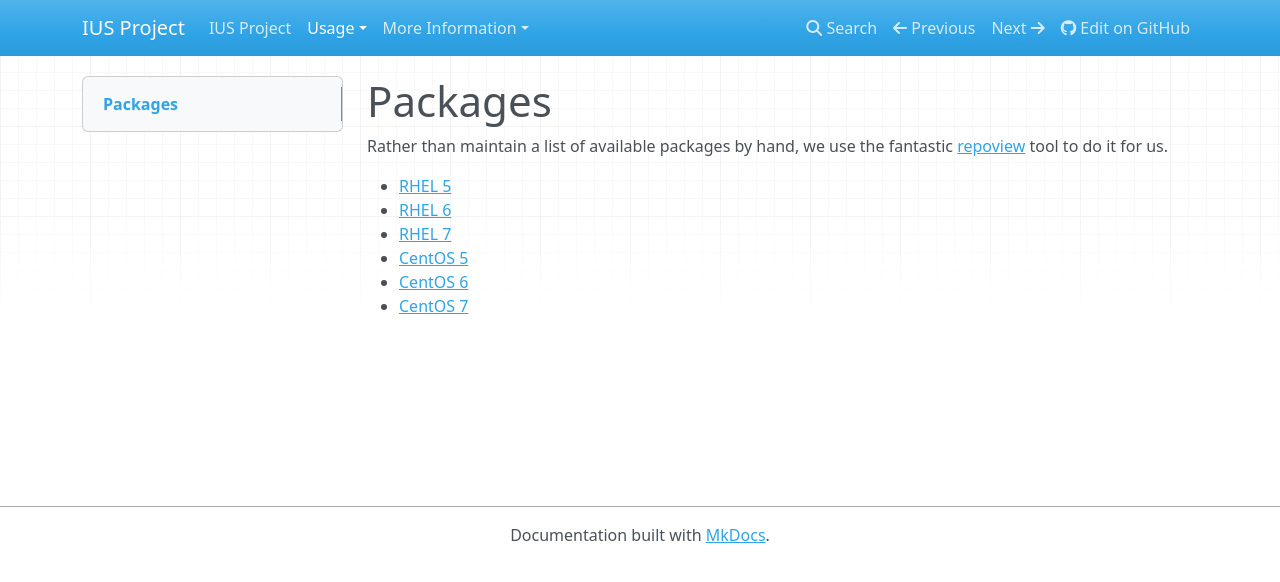
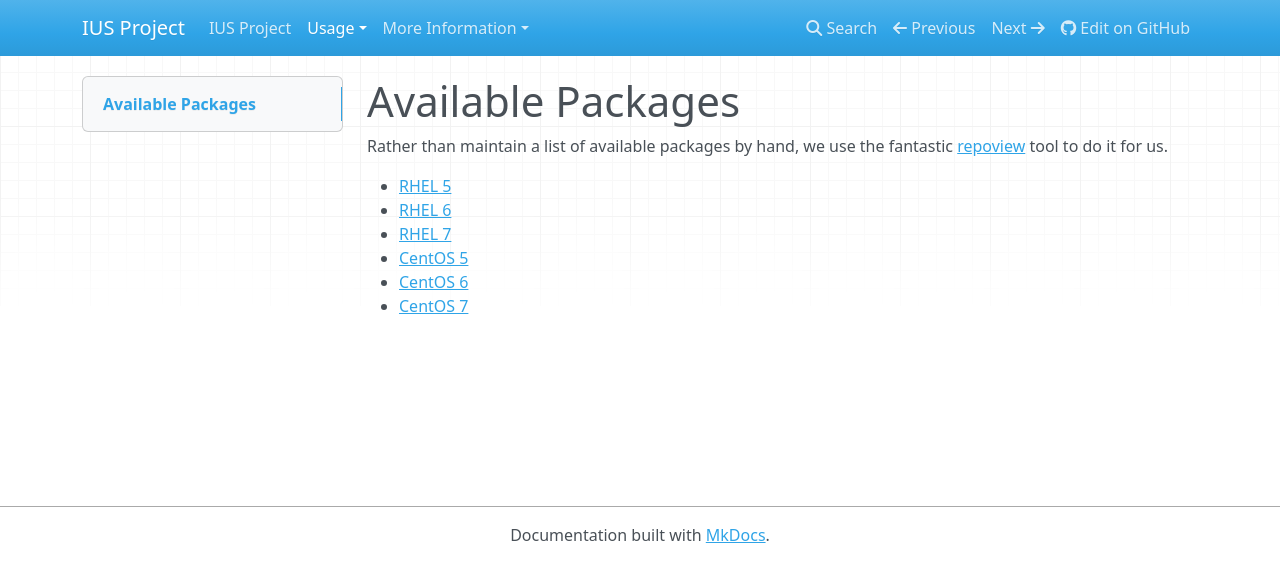
Before and after one commit to iusrepo/ius.io, an MkDocs documentation site: the page built from docs/Packages.md, in a window 1280 px wide. Shown: the top 582 px of the page. Built offline with MkDocs 1.6.1, drawn with Linux system fonts in a browser that asks for light colours; nearby versions of some CDN libraries; old or Windows-style settings are respelled for this version of MkDocs.

Commit message:
change title

```diff
--- a/docs/Packages.md
+++ b/docs/Packages.md
@@ -1,4 +1,4 @@
-# Packages
+# Available Packages
 
 Rather than maintain a list of available packages by hand, we use the fantastic
 [repoview][1] tool to do it for us.
```
